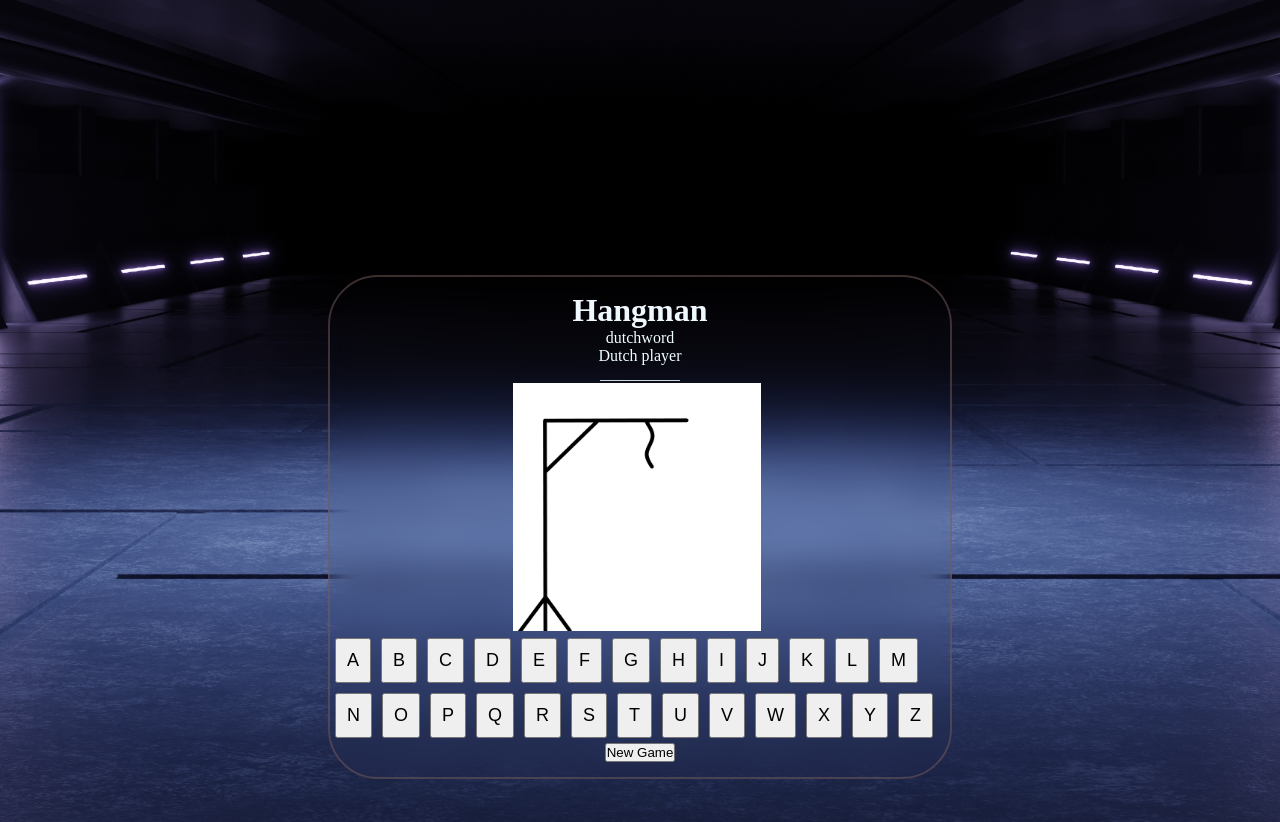
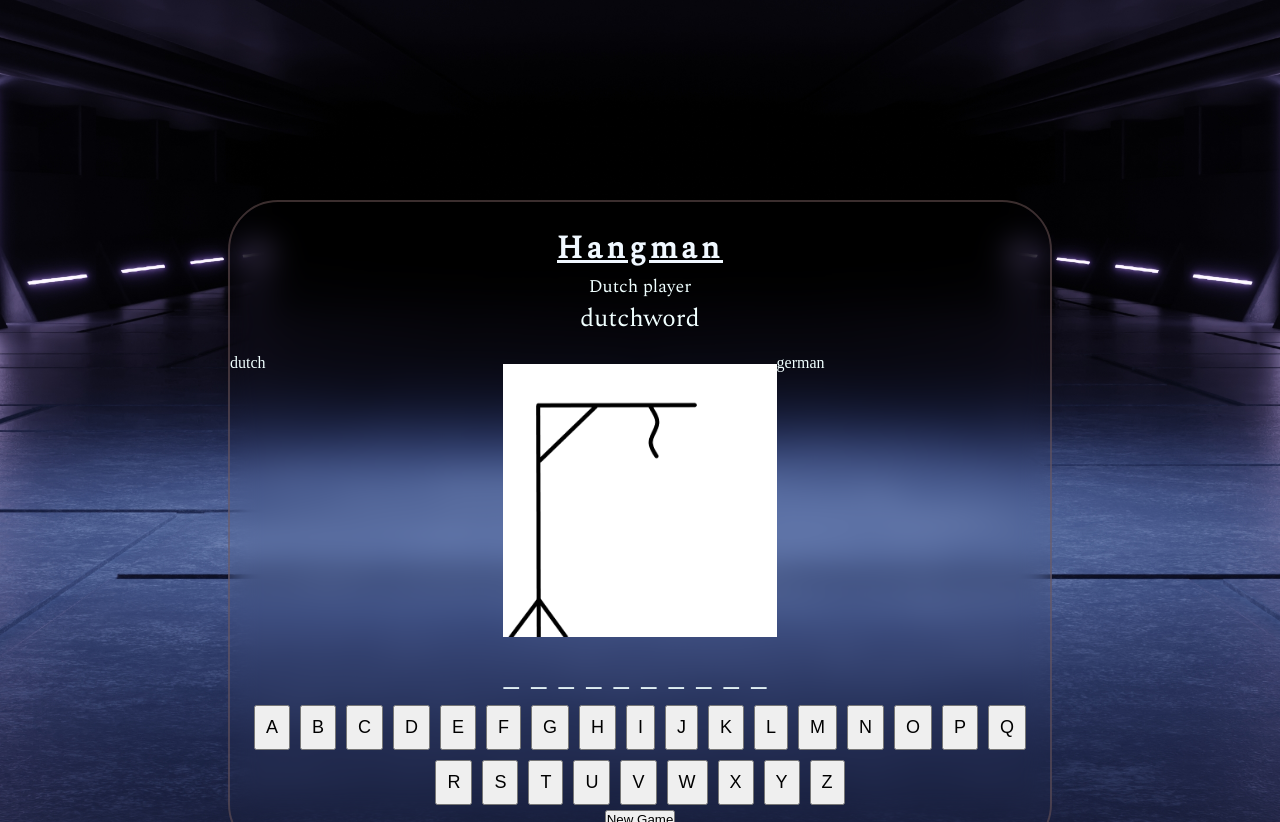
Before and after one commit to 1997Guido/Hangburen, a PHP site: page / in a window 1280 px wide. Shown: the part 409-1231 px from the top of the page. Run offline with PHP 8.4, Linux system fonts and the light colour scheme.

Commit message:
update card styling

```diff
--- a/public/css/style.css
+++ b/public/css/style.css
@@ -1,3 +1,4 @@
+@import url("https://fonts.googleapis.com/css2?family=Spectral:ital,wght@0,200;0,400;1,200&display=swap");
 * {
   padding: 0;
   margin: 0;
@@ -20,7 +21,7 @@
   border-radius: 5px;
   text-decoration: none;
   color: #ffffff;
-  background-color: #585858;
+  background-color: #e0e0e0;
   transition: background-color 0.3s, color 0.3s;
 }
 
@@ -30,14 +31,14 @@
 }
 
 .game-box {
-  color:azure;
+  color: azure;
   position: relative;
   flex-direction: column;
   top: 50%;
   left: 50%;
   transform: translate(-50%, -50%);
-  width: 620px;
-  height: 500px;
+  width: 820px;
+  height: 650px;
   background: transparent;
   border: 2px solid rgba(119, 92, 92, 0.5);
   border-radius: 50px;
@@ -46,28 +47,80 @@
   align-items: center;
   backdrop-filter: blur(15px);
 }
+.topcontainer {
+  display: flex;
+  justify-content: center;
+  align-items: center;
+  flex-direction: column;
+  width: 100%;
+  margin-top: 0rem;
+  margin-bottom: 1rem;
+}
 
 h1 {
+  font-family: "Spectral", serif;
   color: aliceblue;
-  margin-bottom: 0rem;
+  text-decoration: underline;
+  letter-spacing: 4px;
+}
+
+#whoseTurn {
+  font-family: "Spectral", serif;
+  font-size: 18px;
+  font-weight: 200;
+}
+
+#untranslatedWord {
+  font-weight: 400;
+  font-family: "Spectral", serif;
+  font-size: 25px;
+}
+
+#wordToGuess {
+  font-weight: 400;
+  font-family: "Spectral", serif;
+  font-size: 35px;
+  letter-spacing: 10px;
+  overflow: hidden;
+}
+
+.middelconatiner {
+  width: 100%;
+  height: 45%;
+  display: flex;
+  flex-direction: row;
+  -ms-flex-align: center;
+}
+
+.dutchcontainer {
+  width: 33.33%;
+}
+
+.germancontainer {
+  width: 33.33%;
+}
+
+#keyboard {
+  width: 100%;
+  flex-direction: column;
+  text-align: center;
 }
 
 #keyboard button {
   margin: 5px;
   padding: 10px;
   font-size: 18px;
-  border-radius: 360deg;
 }
 #keyboard button:hover {
   background-color: #007bff;
   color: #fff;
 }
 #hangman {
-  width: 50%;
-  height: 50%;
-  margin-left: 3.5rem;
-  background-size: 80%; /* Adjust the percentage as needed */
+  width: 33.33%;
+  height: 100%;
+  background-size: 100%; /* Adjust the percentage as needed */
   background-image: url(../images/empty-galg.png);
+  background-position: center;
   position: relative;
   z-index: 10;
   background-repeat: no-repeat;
@@ -80,8 +133,10 @@ h1 {
 #head {
   width: 100%;
   height: 100%;
-  background-size: 80%; /* Adjust the percentage as needed */
+  background-size: 100%; /* Adjust the percentage as needed */
   background-image: url(../images/head-galg.png);
+  background-position: center;
+
   position: absolute;
   z-index: 11;
   background-repeat: no-repeat;
@@ -90,49 +145,54 @@ h1 {
 #body {
   width: 100%;
   height: 100%;
-  background-size: 80%; /* Adjust the percentage as needed */
+  background-size: 100%; /* Adjust the percentage as needed */
   background-image: url(../images/head-body-galg.png);
   position: absolute;
   z-index: 12;
   background-repeat: no-repeat;
+  background-position: center;
 }
 
 #leftArm {
   width: 100%;
   height: 100%;
-  background-size: 80%; /* Adjust the percentage as needed */
+  background-size: 100%; /* Adjust the percentage as needed */
   background-image: url(../images/head-body-rightarm-galg.png);
   position: absolute;
   z-index: 13;
   background-repeat: no-repeat;
+  background-position: center;
 }
 
 #rightArm {
   width: 100%;
   height: 100%;
-  background-size: 80%; /* Adjust the percentage as needed */
+  background-size: 100%; /* Adjust the percentage as needed */
   background-image: url(../images/head-body-rightarm-leftarm-galg.png);
   position: absolute;
   z-index: 14;
   background-repeat: no-repeat;
+  background-position: center;
 }
 
 #leftLeg {
   width: 100%;
   height: 100%;
-  background-size: 80%; /* Adjust the percentage as needed */
+  background-size: 100%; /* Adjust the percentage as needed */
   background-image: url(../images/head-body-rightarm-leftarm-rightleg-galg.png);
   position: absolute;
   z-index: 15;
   background-repeat: no-repeat;
+  background-position: center;
 }
 
 #rightLeg {
   width: 100%;
   height: 100%;
-  background-size: 80%; /* Adjust the percentage as needed */
+  background-size: 100%; /* Adjust the percentage as needed */
   background-image: url(../images/head-body-rightarm-leftarm-rightleg-leftleg-galg.png);
   position: absolute;
   z-index: 16;
   background-repeat: no-repeat;
+  background-position: center;
 }
--- a/public/index.php
+++ b/public/index.php
@@ -13,13 +13,16 @@
     <div class="screen-overlay">
         <a href="./login.php" class="return-btn"><img class="icon" src="https://img.icons8.com/material-outlined/24/000000/return.png" /></a>
         <div class="game-box">
+            <div class="topcontainer">
                 <h1>Hangman</h1>
+                <div id="whoseTurn"></div>
                 <div id="untranslatedWord"></div>
-            <div id="germanPlayerTurns"></div>
+            </div>
+            <div class="middelconatiner">
+                <div class="dutchcontainer">
                     <div id="dutchPlayerTurns"></div>
-            <div id="whoseTurn"></div>
-            <div id="currentAttempts"></div>
-            <div id="wordToGuess"></div>
+                    dutch
+                </div>
                 <div id="hangman">
                     <div id="head" class="hide"></div>
                     <div id="body" class="hide"></div>
@@ -28,6 +31,14 @@
                     <div id="leftLeg" class="hide"></div>
                     <div id="rightLeg" class="hide"></div>
                 </div>
+                <div class="germancontainer">
+                    <div id="germanPlayerTurns"></div>
+                    german
+                </div>
+
+            </div>
+            <div id="wordToGuess"></div>
+            <div id="currentAttempts"></div>
             <div id="keyboard"></div>
             <button onclick="newGame()">New Game</button>
         </div>
```
Lines whose indentation alone changed are shown as unchanged.
